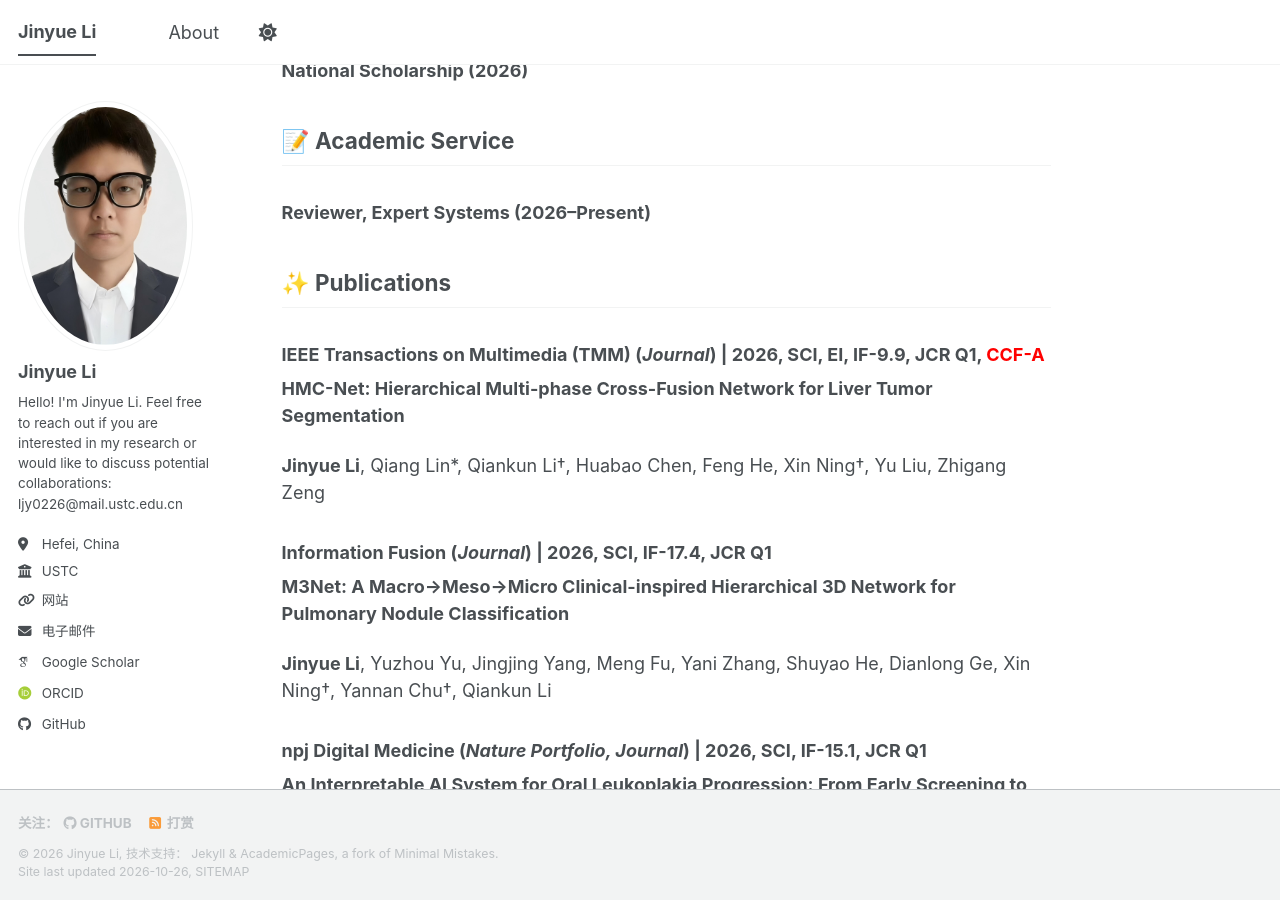
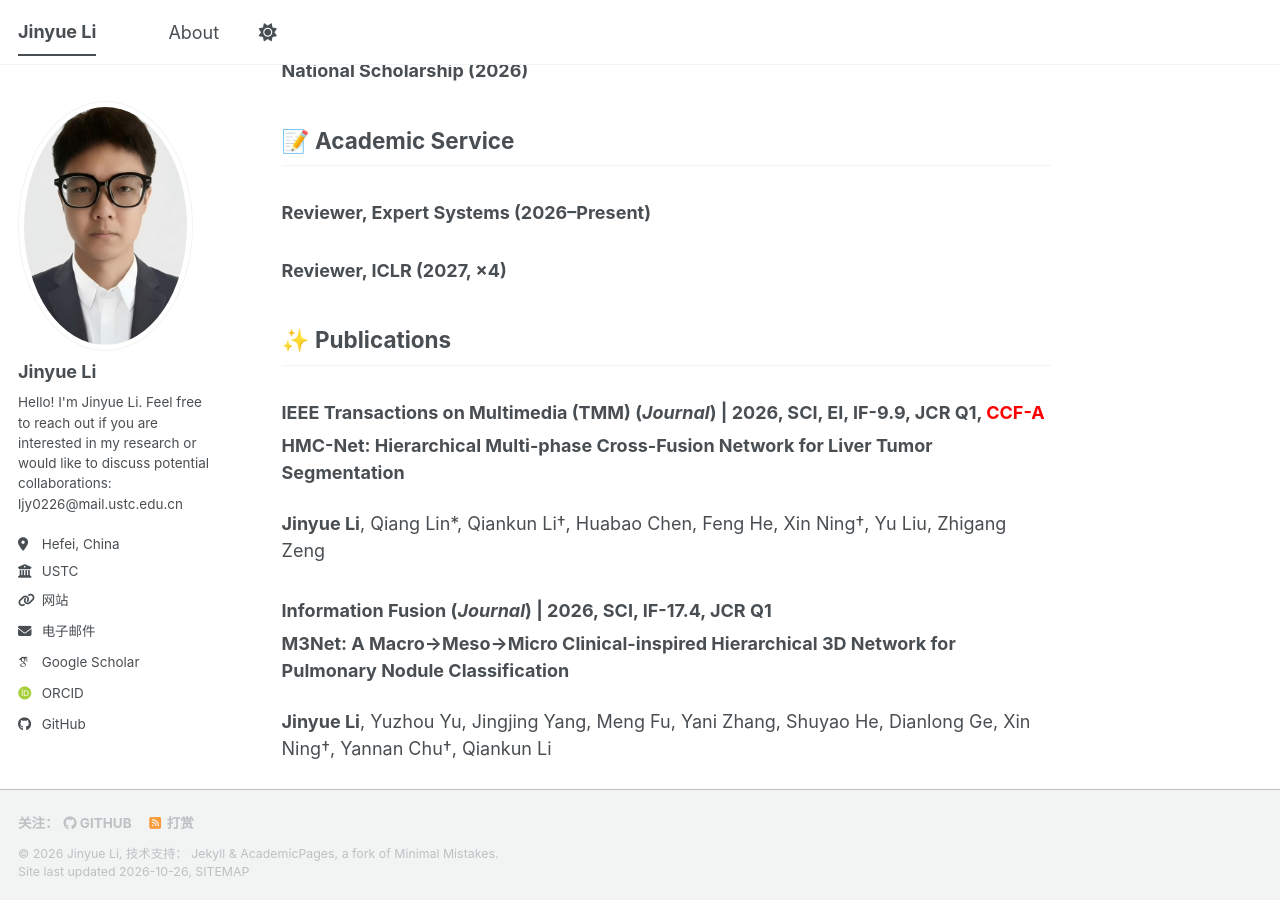
Before and after one commit to jylEcho/jylEcho.github.io, a Jekyll site: the page built from _pages/about.md, in a window 1280 px wide and 900 px high, scrolled down 424 px. Built offline with Jekyll 4.4.1, drawn with Linux system fonts in a browser that asks for light colours; some web fonts are replaced; a script bundle is joined from its source files by our own code; library files that are not in the unit come from our copies; comment, search, counter and statistics services are not loaded.

Commit message:
Update about.md

```diff
--- a/_pages/about.md
+++ b/_pages/about.md
@@ -29,7 +29,7 @@ I am Jinyue Li, an integrated Ph.D. student in the Department of Electronic En
 ## 📝 Academic Service
 
 ### **Reviewer, Expert Systems (2026–Present)**
-
+### **Reviewer, ICLR (2027, ×4)**
 
 ## ✨ Publications
 
```
